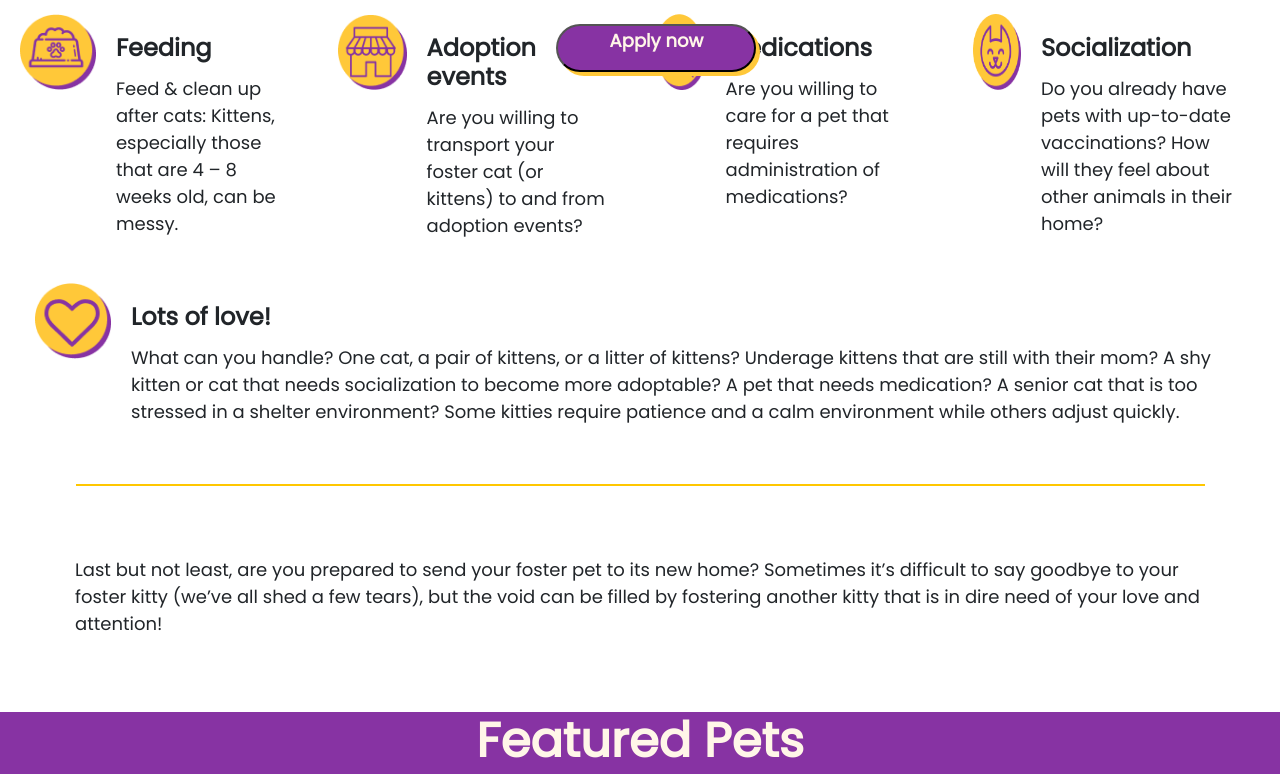
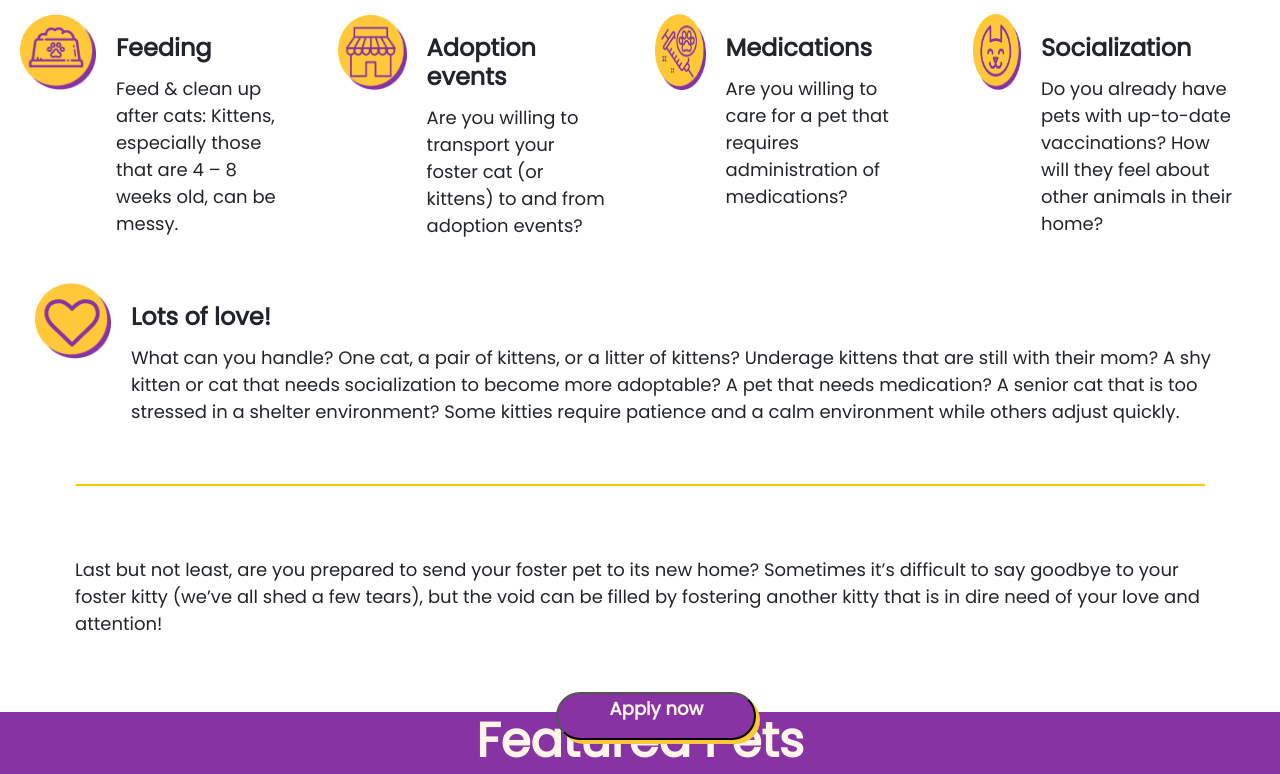
Before and after one commit to alpa33/UX_UI_HW_20, a plain HTML site: page index.html in a window 1280 px wide. Shown: the part 696-1470 px from the top of the page. Drawn offline with nearby package versions, Linux system fonts and the light colour scheme; files whose address does not match are found by name.

Commit message:
Update style.css

```diff
--- a/CSS/style.css
+++ b/CSS/style.css
@@ -94,8 +94,6 @@ color: white;}
 position: absolute;
 left: 43.47%;
 right: 42.64%;
-top: 90%;
-bottom: 10%;
 filter: drop-shadow(4px 4px 0px #FFC839);
 font-family: "Poppins";
 font-style: normal;
```
